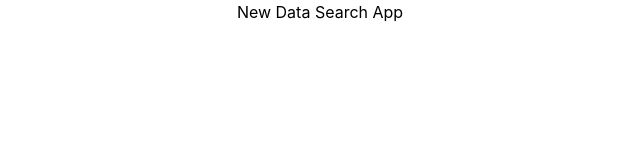
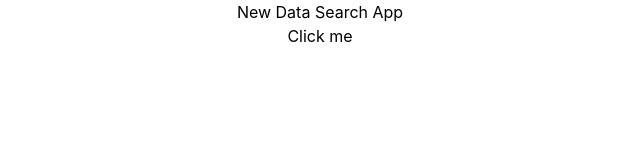
Before and after one commit to sashapervykh/rss-react-2026, a React (Vite) app in the folder frontend/: page / in a window 1280 px wide. Shown: the top 160 px of the page, without its empty margins (320-960 px from the left). Built offline with nearby package versions, Linux system fonts and the light colour scheme.

Commit message:
feat: add basic button component

```diff
--- a/frontend/src/app/App.tsx
+++ b/frontend/src/app/App.tsx
@@ -1,5 +1,9 @@
+import Button from "../shared/ui/Button/Button"
+
 function App() {
-  return (<>New Data Search App</>)
+  return (<>New Data Search App
+    <Button text="Click me" handleClick={() => console.log('Button clicked')} />
+  </>)
 }
 
 export default App
--- /dev/null
+++ b/frontend/src/shared/ui/Button/Button.tsx
@@ -0,0 +1,21 @@
+import { Component, type MouseEventHandler } from 'react';
+
+type ButtonProps = {
+  text: string;
+  type?: 'button' | 'submit' | 'reset';
+  handleClick: MouseEventHandler<HTMLButtonElement>;
+};
+
+class Button extends Component<ButtonProps> {
+  render() {
+    const { text, handleClick, type = 'button' } = this.props;
+
+    return (
+      <button type={type} onClick={handleClick}>
+        {text}
+      </button>
+    );
+  }
+}
+
+export default Button;
```
